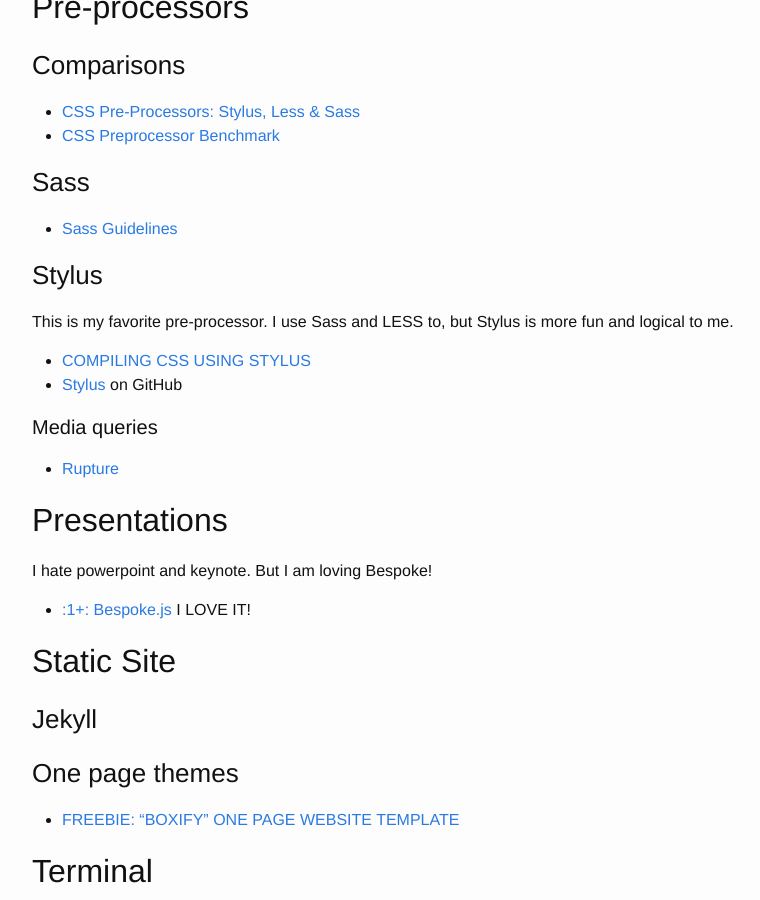
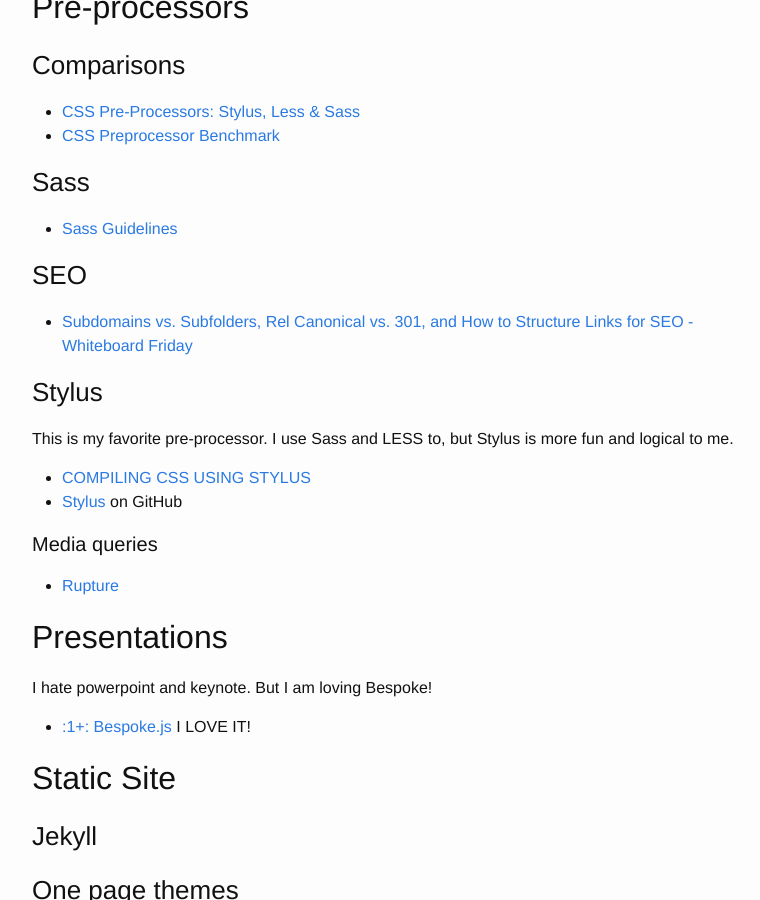
Before and after one commit to brownerd/brownerd.github.io, a Jekyll site: the page built from _posts/2015-01-01-reading-list-2015.md, in a window 1280 px wide and 900 px high, scrolled down 7057 px. Shown: the whole window, without its empty margins (238-998 px from the left). Built offline with Jekyll 4.4.1, drawn with Linux system fonts in a browser that asks for light colours; emoji names are drawn with the system emoji font.

Commit message:
add SEO resource subdomains vs subfolders

```diff
--- a/_posts/2015-01-01-reading-list-2015.md
+++ b/_posts/2015-01-01-reading-list-2015.md
@@ -446,6 +446,9 @@ PostCSS yall!
 
 
 
+### SEO
+- [Subdomains vs. Subfolders, Rel Canonical vs. 301, and How to Structure Links for SEO - Whiteboard Friday](http://moz.com/blog/subdomains-vs-subfolders-rel-canonical-vs-301-how-to-structure-links-optimally-for-seo-whiteboard-friday)
+
 
 ### Stylus
 This is my favorite pre-processor. I use Sass and LESS to, but Stylus is more fun and logical to me.
```
